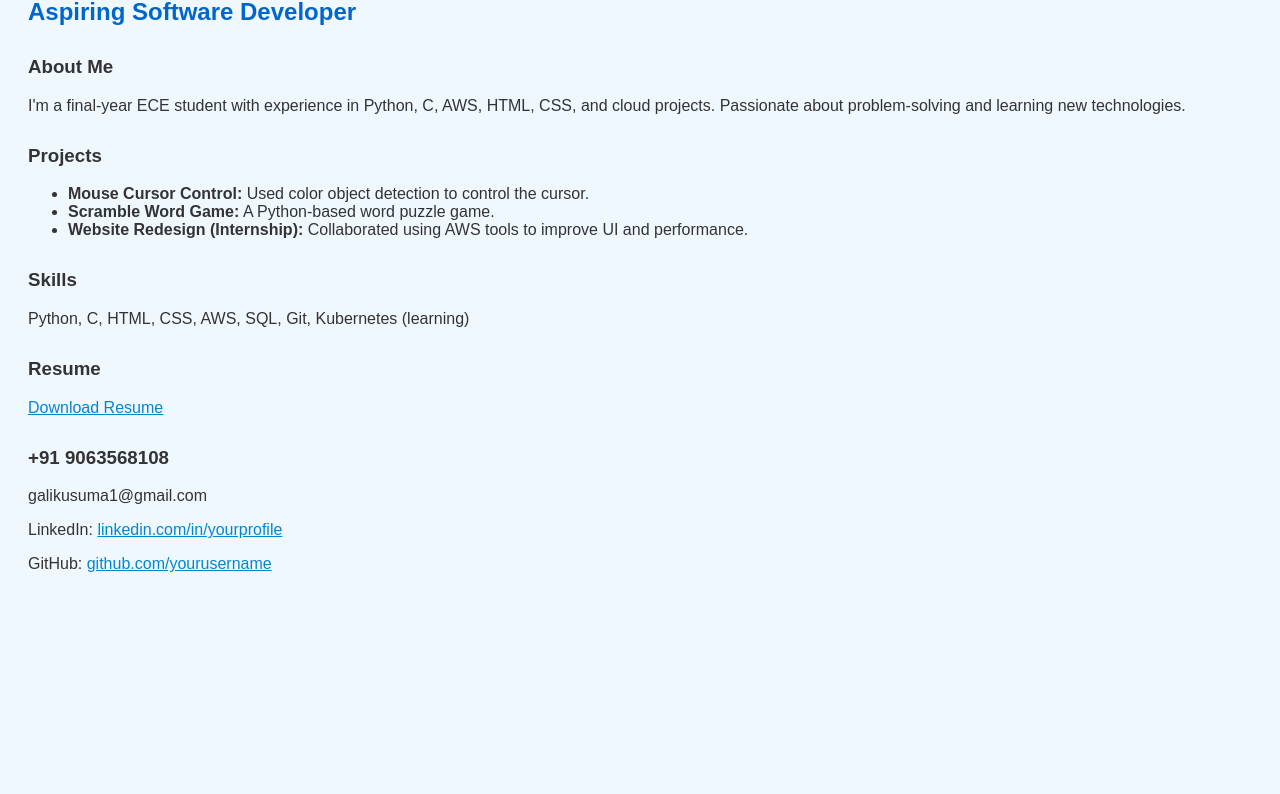
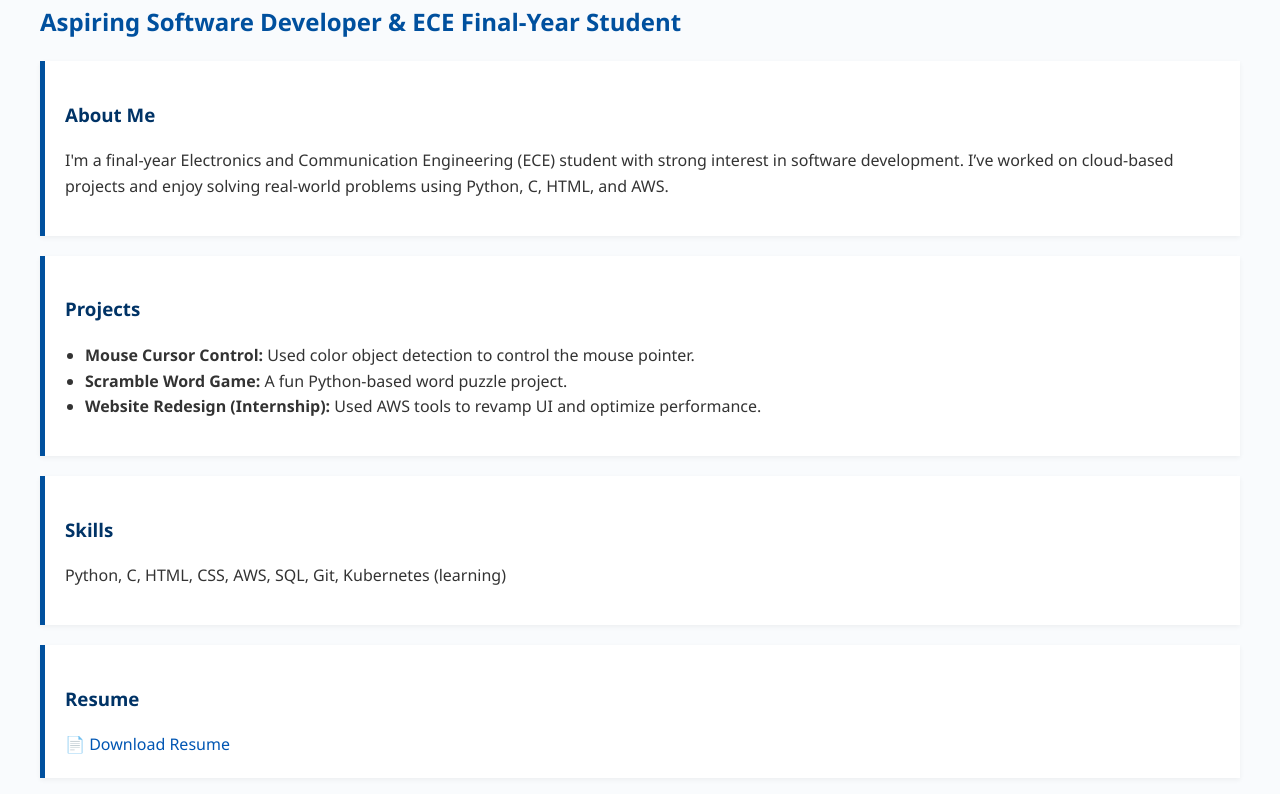
Before and after one commit to Kusumagali/kusumaportfolio, a plain HTML site: page index.html in a window 1280 px wide. Shown: the part 129-923 px from the top of the page. Before the commit the page ends 800 px from the top, so only its background shows below. Drawn offline with Linux system fonts and the light colour scheme.

Commit message:
Update index.html

```diff
--- a/index.html
+++ b/index.html
@@ -1,30 +1,67 @@
 <!DOCTYPE html>
-<html>
-<head>https://github.com/Kusumagali
+<html lang="en">
+<head>
+  <meta charset="UTF-8">
   <title>Kusuma | Portfolio</title>
   <style>
-    body { font-family: Arial; background: #f0f8ff; padding: 20px; color: #333; }
-    h1 { color: #004080; }
-    h2 { color: #0066cc; }
-    .section { margin-top: 30px; }
-    a { color: #0088cc; }
+    body {
+      font-family: 'Segoe UI', Tahoma, Geneva, Verdana, sans-serif;
+      background: #f9fbfd;
+      color: #333;
+      margin: 0;
+      padding: 40px;
+      line-height: 1.6;
+    }
+    h1, h2, h3 {
+      color: #003366;
+    }
+    h1 {
+      font-size: 36px;
+      margin-bottom: 10px;
+    }
+    h2 {
+      font-size: 24px;
+      margin-top: 0;
+      color: #00509e;
+    }
+    .section {
+      background: #ffffff;
+      padding: 20px;
+      margin: 20px 0;
+      border-left: 5px solid #00509e;
+      box-shadow: 0 2px 5px rgba(0,0,0,0.05);
+    }
+    ul {
+      padding-left: 20px;
+    }
+    a {
+      color: #0056b3;
+      text-decoration: none;
+    }
+    a:hover {
+      text-decoration: underline;
+    }
+    .contact p {
+      margin: 5px 0;
+    }
   </style>
 </head>
 <body>
+
   <h1>Hello, I'm Kusuma 👋</h1>
-  <h2>Aspiring Software Developer</h2>
+  <h2>Aspiring Software Developer & ECE Final-Year Student</h2>
 
   <div class="section">
     <h3>About Me</h3>
-    <p>I'm a final-year ECE student with experience in Python, C, AWS, HTML, CSS, and cloud projects. Passionate about problem-solving and learning new technologies.</p>
+    <p>I'm a final-year Electronics and Communication Engineering (ECE) student with strong interest in software development. I’ve worked on cloud-based projects and enjoy solving real-world problems using Python, C, HTML, and AWS.</p>
   </div>
 
   <div class="section">
     <h3>Projects</h3>
     <ul>
-      <li><strong>Mouse Cursor Control:</strong> Used color object detection to control the cursor.</li>
-      <li><strong>Scramble Word Game:</strong> A Python-based word puzzle game.</li>
-      <li><strong>Website Redesign (Internship):</strong> Collaborated using AWS tools to improve UI and performance.</li>
+      <li><strong>Mouse Cursor Control:</strong> Used color object detection to control the mouse pointer.</li>
+      <li><strong>Scramble Word Game:</strong> A fun Python-based word puzzle project.</li>
+      <li><strong>Website Redesign (Internship):</strong> Used AWS tools to revamp UI and optimize performance.</li>
     </ul>
   </div>
 
@@ -35,14 +72,16 @@
 
   <div class="section">
     <h3>Resume</h3>
-    <a href="https://drive.google.com/file/d/1dCNfnSlfIDdodFimuWJAnfzx7XzHppew/view?usp=sharing" target="_blank">Download Resume</a>
+    <a href="https://drive.google.com/file/d/1dCNfnSlfIDdodFimuWJAnfzx7XzHppew/view?usp=sharing" target="_blank">📄 Download Resume</a>
   </div>
 
-  <div class="section">
-    <h3>+91 9063568108</h3>
-    <p>galikusuma1@gmail.com</p>
-    <p>LinkedIn: <a href="https://www.linkedin.com/in/kusuma-gali-b30b19238?lipi=urn%3Ali%3Apage%3Ad_flagship3_profile_view_base_contact_details%3BMwD5OthkRamRGSWhzX1tcw%3D%3D" target="_blank">linkedin.com/in/yourprofile</a></p>
-    <p>GitHub: <a href="https://github.com/Kusumagali" target="_blank">github.com/yourusername</a></p>
+  <div class="section contact">
+    <h3>Contact</h3>
+    <p>📞 +91 9063568108</p>
+    <p>✉️ galikusuma1@gmail.com</p>
+    <p>🔗 <a href="https://www.linkedin.com/in/kusuma-gali-b30b19238" target="_blank">LinkedIn</a></p>
+    <p>💻 <a href="https://github.com/Kusumagali" target="_blank">GitHub</a></p>
   </div>
+
 </body>
 </html>
```
